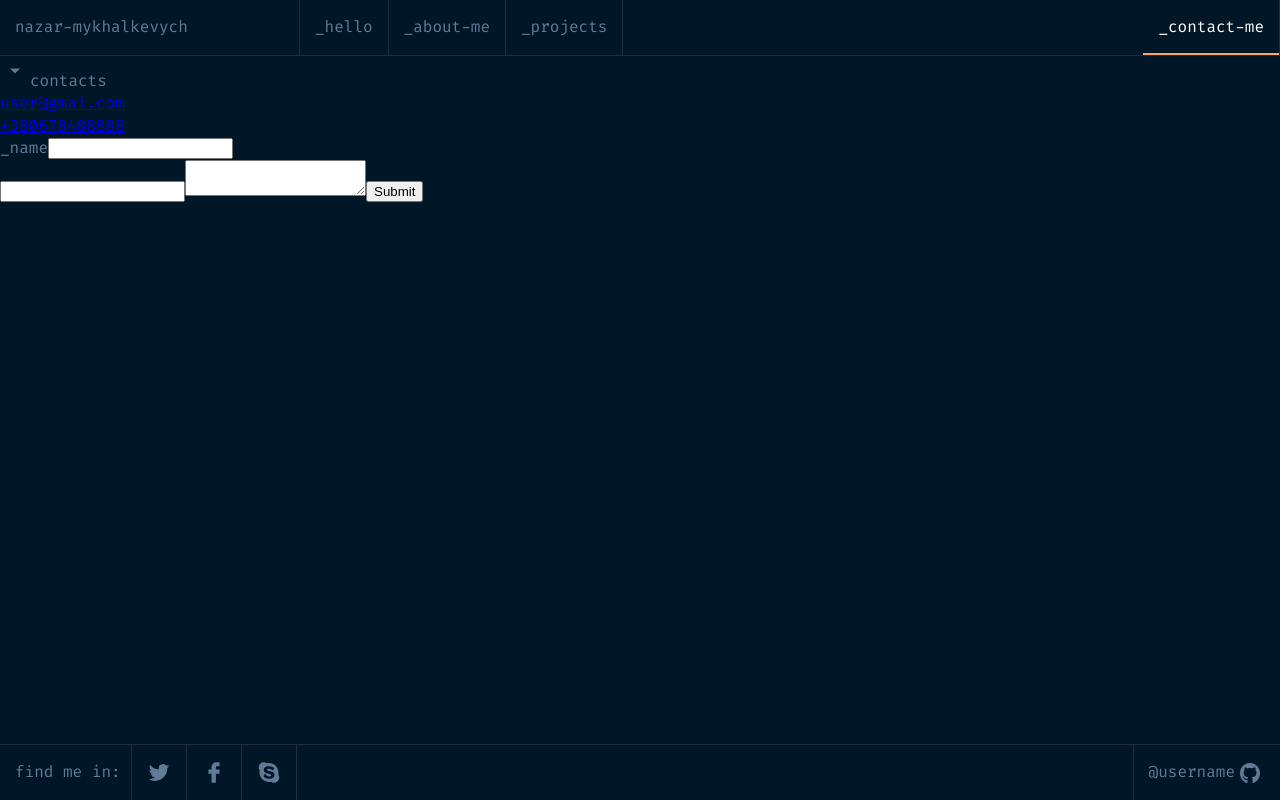
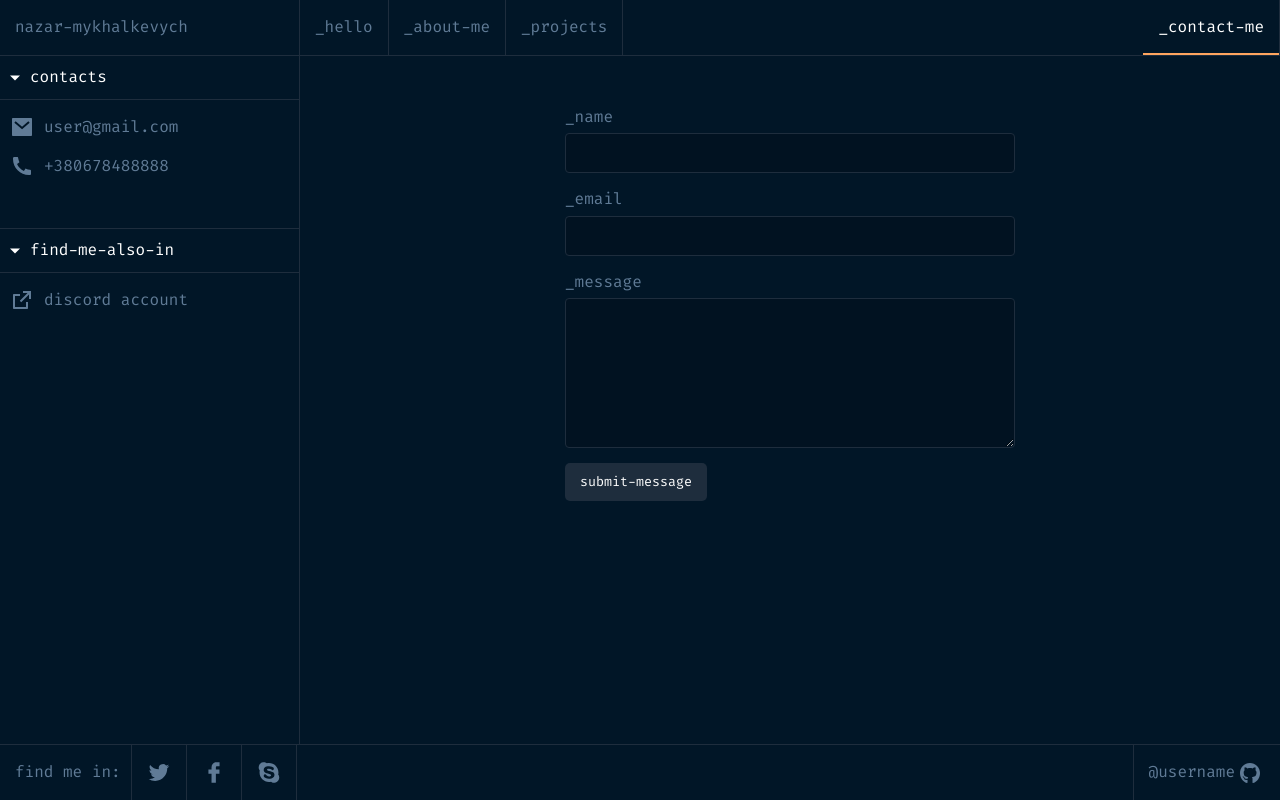
Before and after one commit to mykhalkevych/portfolio-v2, a Next.js app: page /contact in a window 1280 px wide. Built offline with nearby package versions, Linux system fonts and the light colour scheme.

Commit message:
style contact page

```diff
--- a/app/about/components/subnavigation/SubNavigation.css
+++ b/app/about/components/subnavigation/SubNavigation.css
@@ -42,11 +42,3 @@
     }
   }
 }
-
-.sub-nav-title {
-  height: 44px;
-  display: flex;
-  align-items: center;
-  color: #fff;
-  border-bottom: 1px solid var(--grey);
-}
--- a/app/contact/components/ContactForm.tsx
+++ b/app/contact/components/ContactForm.tsx
@@ -1,5 +1,6 @@
 'use client';
 
+import Button from '@/components/ui/button/Button';
 import { useForm, SubmitHandler } from 'react-hook-form';
 
 type Inputs = {
@@ -27,17 +28,27 @@ export default function ContactForm() {
         <input {...register('name')} id='name' />
       </div>
 
-      {/* include validation with required or other standard HTML validation rules */}
-      <input type='email' {...register('email', { required: true })} />
-      {/* errors will return when field validation fails  */}
-      {errors.email && <span>This field is required</span>}
+      <div className='form-control'>
+        <label htmlFor='email'>_email</label>
+        <input
+          type='email'
+          {...register('email', { required: true })}
+          id='email'
+        />
+        <span className='error'>
+          {errors.email && <span>This field is required</span>}
+        </span>
+      </div>
 
-      {/* include validation with required or other standard HTML validation rules */}
-      <textarea {...register('message', { required: true })} />
-      {/* errors will return when field validation fails  */}
-      {errors.email && <span>This field is required</span>}
+      <div className='form-control'>
+        <label htmlFor='message'>_message</label>
+        <textarea {...register('message', { required: true })} id='message' />
+        <span className='error'>
+          {errors.message && <span>This field is required</span>}
+        </span>
+      </div>
 
-      <input type='submit' />
+      <Button>submit-message</Button>
     </form>
   );
 }
--- a/app/contact/components/ContactInfo.tsx
+++ b/app/contact/components/ContactInfo.tsx
@@ -1,14 +1,30 @@
 import SubNavTitle from '@/components/ui/subnavtitle/SubNavTitle';
+import { RiPhoneFill, RiMailFill, RiExternalLinkLine } from '@remixicon/react';
 
 export default function ContactInfo() {
   return (
     <div className='contact-info'>
       <SubNavTitle title='contacts'></SubNavTitle>
       <div>
-        <a href='mailto:github.com'> user@gmai.com </a>
+        <a href='mailto:github.com'>
+          <RiMailFill />
+          user@gmail.com
+        </a>
       </div>
       <div>
-        <a href='tel:+380678488888'>+380678488888</a>
+        <a href='tel:+380678488888'>
+          <RiPhoneFill />
+          +380678488888
+        </a>
+      </div>
+      <div className='additional-contacts'>
+        <SubNavTitle title='find-me-also-in'></SubNavTitle>
+        <div>
+          <a href='mailto:github.com'>
+            <RiExternalLinkLine />
+            discord account
+          </a>
+        </div>
       </div>
     </div>
   );
--- /dev/null
+++ b/app/contact/contact.css
@@ -0,0 +1,67 @@
+.contact-page {
+  display: flex;
+  height: 100%;
+}
+.contact-info {
+  width: 300px;
+  flex-shrink: 0;
+  border-right: 1px solid var(--grey);
+
+  a {
+    display: flex;
+    align-items: center;
+    color: var(--main-color);
+    text-decoration: none;
+    margin: 15px 10px;
+    svg {
+      margin-right: 10px;
+    }
+  }
+
+  .additional-contacts {
+    margin-top: 50px;
+    border-top: 1px solid var(--grey);
+  }
+}
+.contact-form {
+  display: flex;
+  justify-content: center;
+  width: 100%;
+}
+.form {
+  display: flex;
+  flex-direction: column;
+  width: 450px;
+  margin-top: 50px;
+  .btn {
+    align-self: flex-start;
+  }
+}
+
+.form-control {
+  display: flex;
+  flex-direction: column;
+  margin-bottom: 15px;
+  width: 100%;
+
+  label {
+    margin-bottom: 5px;
+  }
+
+  input,
+  textarea {
+    background: var(--dark-bg);
+    outline: none;
+    border: 1px solid var(--grey);
+    color: var(--main-color);
+    height: 40px;
+    padding: 0 15px;
+    width: 100%;
+    border-radius: 4px;
+  }
+
+  textarea {
+    resize: vertical;
+    height: 150px;
+  }
+}
--- a/app/contact/page.tsx
+++ b/app/contact/page.tsx
@@ -1,11 +1,15 @@
 import ContactForm from './components/ContactForm';
 import ContactInfo from './components/ContactInfo';
 
+import './contact.css';
+
 export default function Page() {
   return (
-    <div>
+    <div className='contact-page'>
       <ContactInfo></ContactInfo>
-      <ContactForm></ContactForm>
+      <div className='contact-form'>
+        <ContactForm></ContactForm>
+      </div>
     </div>
   );
 }
--- a/components/ui/subnavtitle/SubNavTitle.tsx
+++ b/components/ui/subnavtitle/SubNavTitle.tsx
@@ -1,5 +1,7 @@
 import { RiArrowDropDownFill } from '@remixicon/react';
 import { FC } from 'react';
+
+import './subnavtitle.css';
 
 interface ISubNavTitleProps {
   title: string;
--- /dev/null
+++ b/components/ui/subnavtitle/subnavtitle.css
@@ -0,0 +1,7 @@
+.sub-nav-title {
+  height: 44px;
+  display: flex;
+  align-items: center;
+  color: #fff;
+  border-bottom: 1px solid var(--grey);
+}
```
